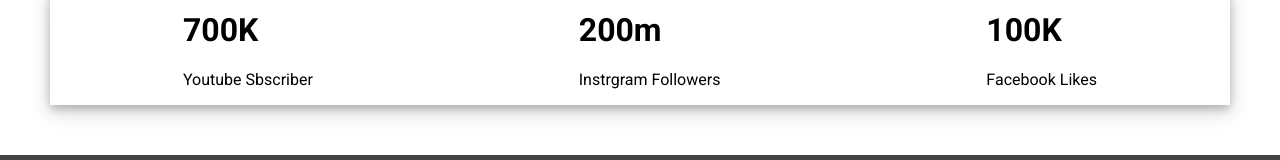
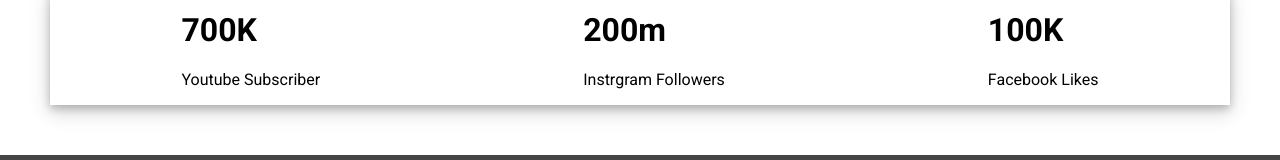
Before and after one commit to mdsakib1828/Food-Network, a plain HTML site: page index.html in a window 1280 px wide. Shown: the part 1702-1862 px from the top of the page. Drawn offline with Linux system fonts and the light colour scheme.

Commit message:
add some changes

```diff
--- a/index.html
+++ b/index.html
@@ -92,7 +92,7 @@
     <div class="list optional">
         <div class="option">
             <h1>700K</h1>
-            <p>Youtube Sbscriber</p>
+            <p>Youtube Subscriber</p>
         </div>
         <div class="option">
             <h1>200m</h1>
```
